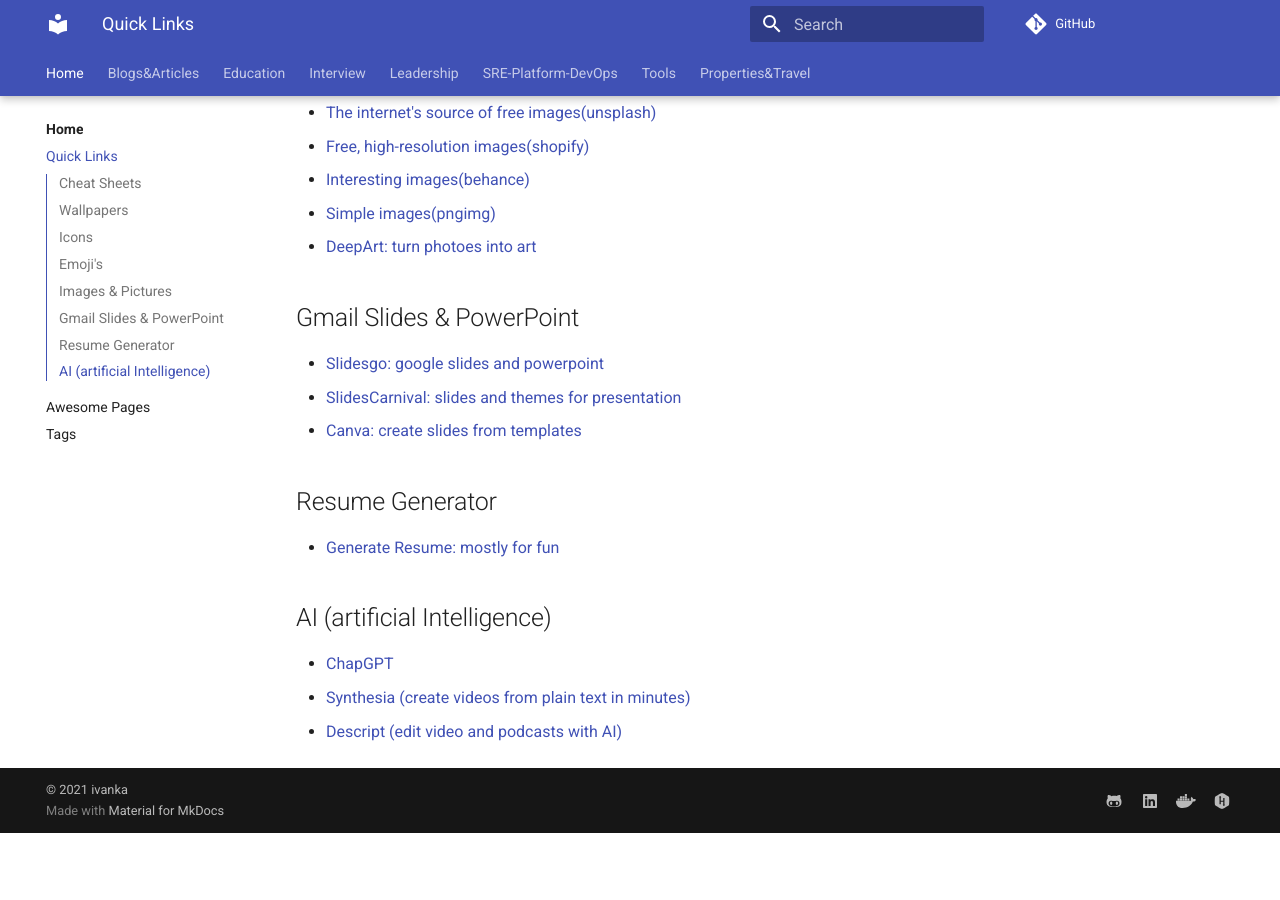
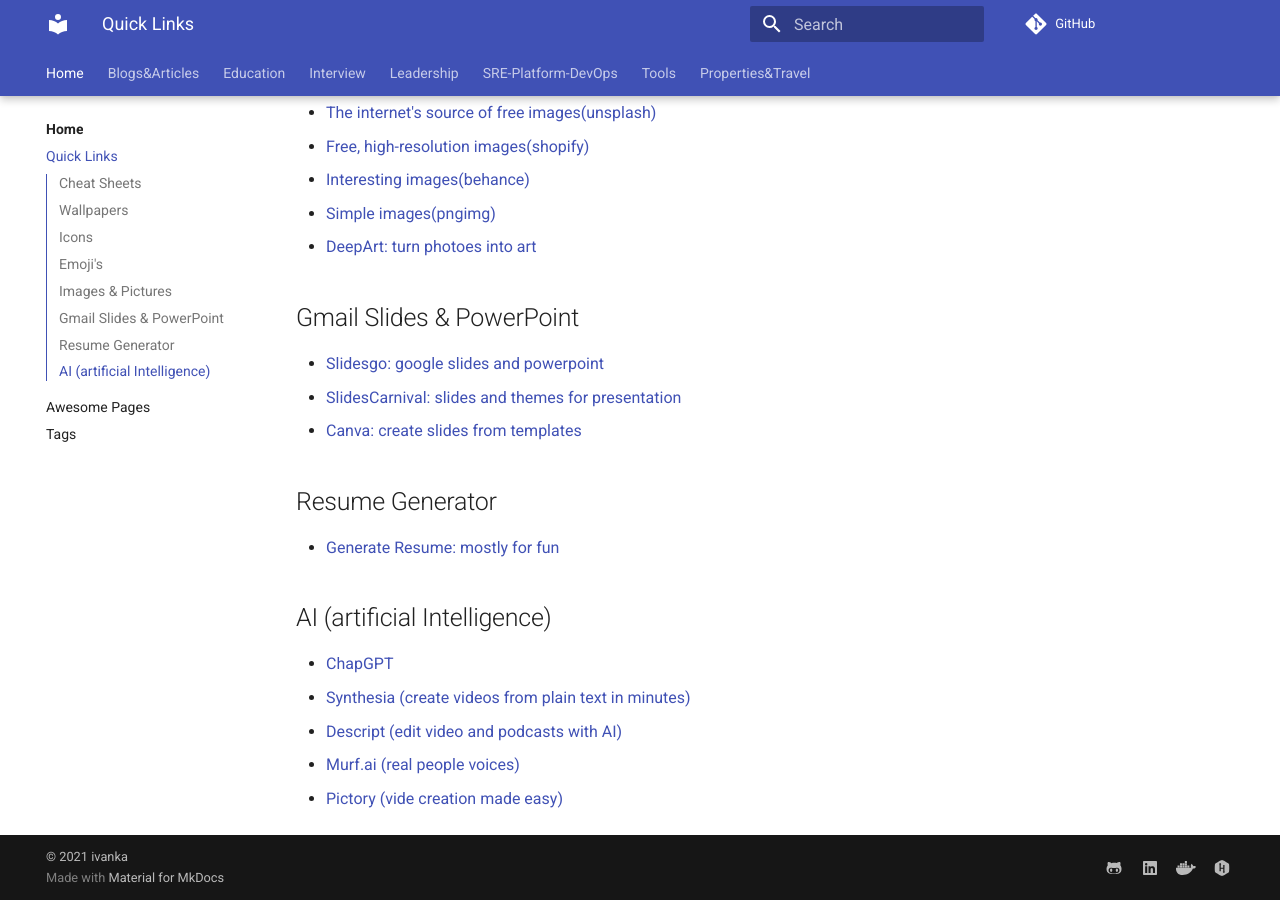
Before and after one commit to ivankatliarchuk/knowledge-base, an MkDocs documentation site: the page built from docs/quicklinks.md, in a window 1280 px wide and 900 px high, scrolled down 887 px. Built offline with MkDocs 1.6.1 and Material for MkDocs 9.7.7, drawn with Linux system fonts in a browser that asks for light colours; comment, search, counter and statistics services are not loaded; before the commit the page ends 1720 px from its top, so only the background shows below that.

Commit message:
wip
Signed-off-by: ivan katliarchuk <ivan.katliarchuk@gmail.com>

```diff
--- a/docs/quicklinks.md
+++ b/docs/quicklinks.md
@@ -2,7 +2,7 @@
 title: Quick Links
 summary: quick links
 author: "ik"
-tags: ["main", "quick links"]
+tags: ["main", "quick links", "ai"]
 date: 2021-04-25
 ---
 
@@ -53,6 +53,8 @@
 - [ChapGPT](https://chat.openai.com/chat)
 - [Synthesia (create videos from plain text in minutes)](https://www.synthesia.io/)
 - [Descript (edit video and podcasts with AI)](https://www.descript.com/)
+- [Murf.ai (real people voices)](https://murf.ai/)
+- [Pictory (vide creation made easy)](https://pictory.ai/)
 
 <!-- resource links -->
 [top-wallpapers]: https://wallhaven.cc/toplist
```
